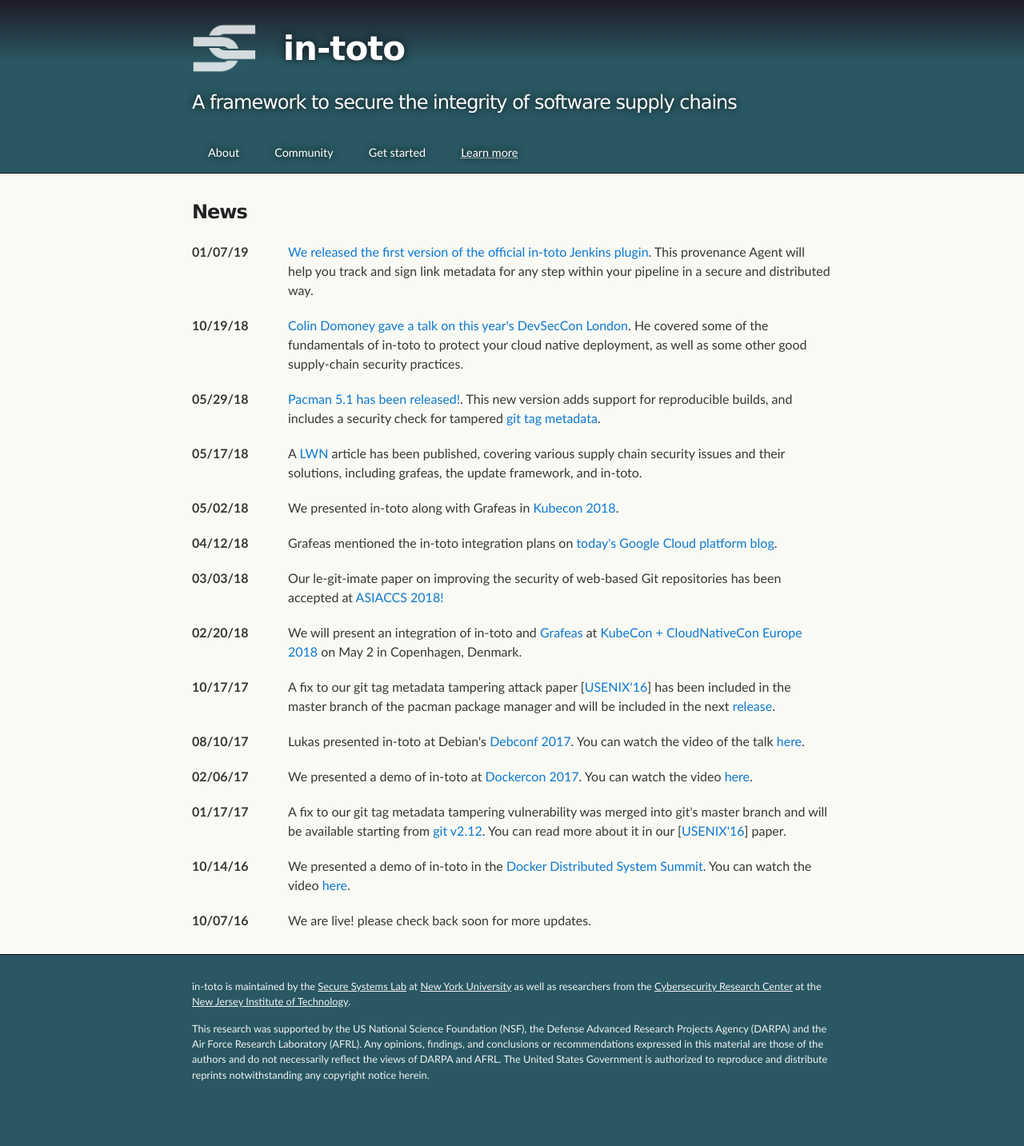
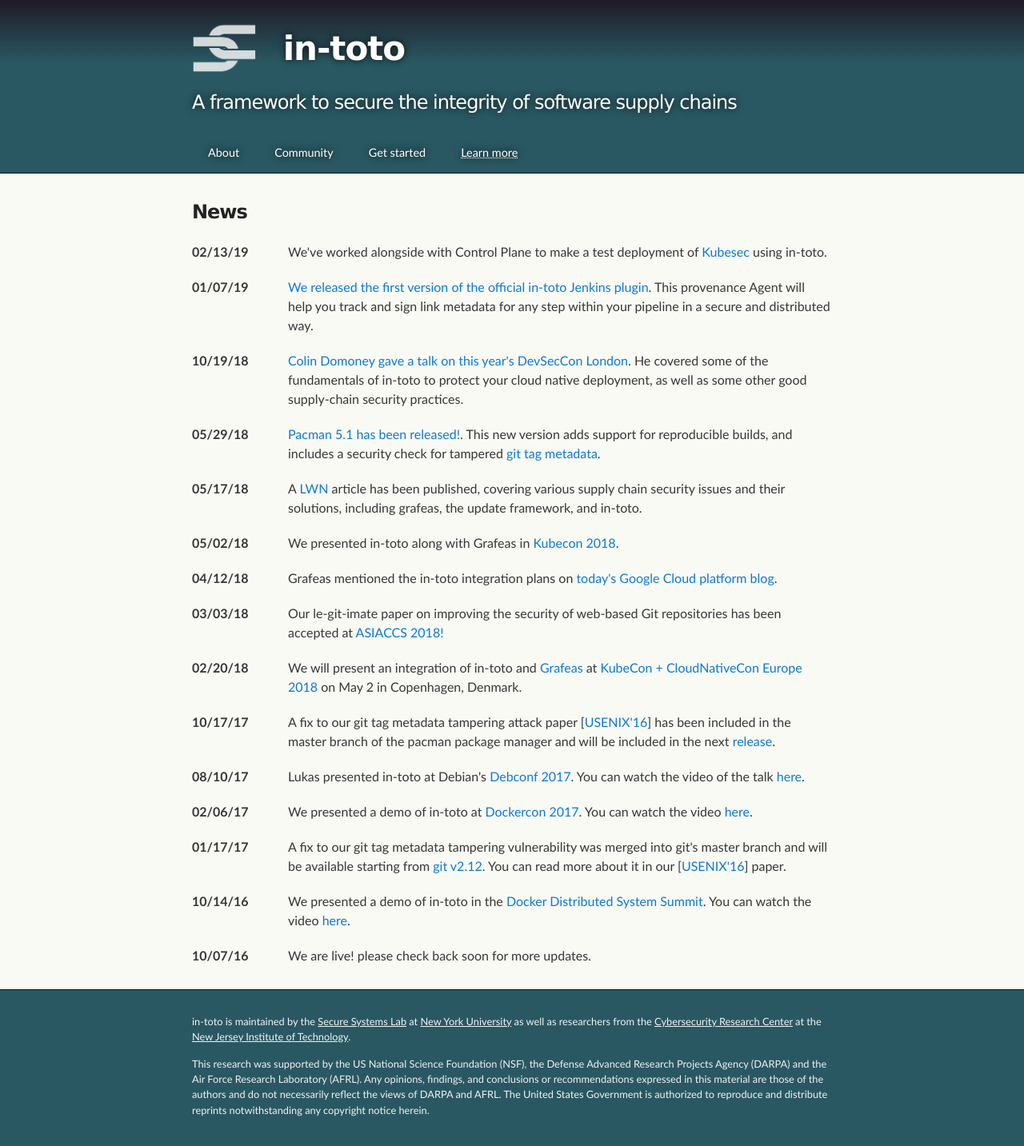
Before and after one commit to in-toto/in-toto.github.io, a Jekyll site: the page built from news.html, in a window 1280 px wide. Shown: the whole page at 80% size. Built offline with Jekyll 4.4.1, drawn with Linux system fonts in a browser that asks for light colours; before the commit the page ends 1389 px from its top, so only the background shows below that.

Commit message:
news: add mention of kubesec

```diff
--- a/news.html
+++ b/news.html
@@ -4,6 +4,15 @@
 ---
 <h3>News</h3>
 <table>
+  <tr>
+  <td>02/13/19</td>
+    <td>
+        We've worked alongside with Control Plane to make a test deployment of
+        <a href="https://kubesec.io/">Kubesec</a> using in-toto.
+    </td>
+  </tr>
+
+  <tr>
   <td>01/07/19</td>
     <td>
         <a href="https://plugins.jenkins.io/in-toto">We released the first
```
